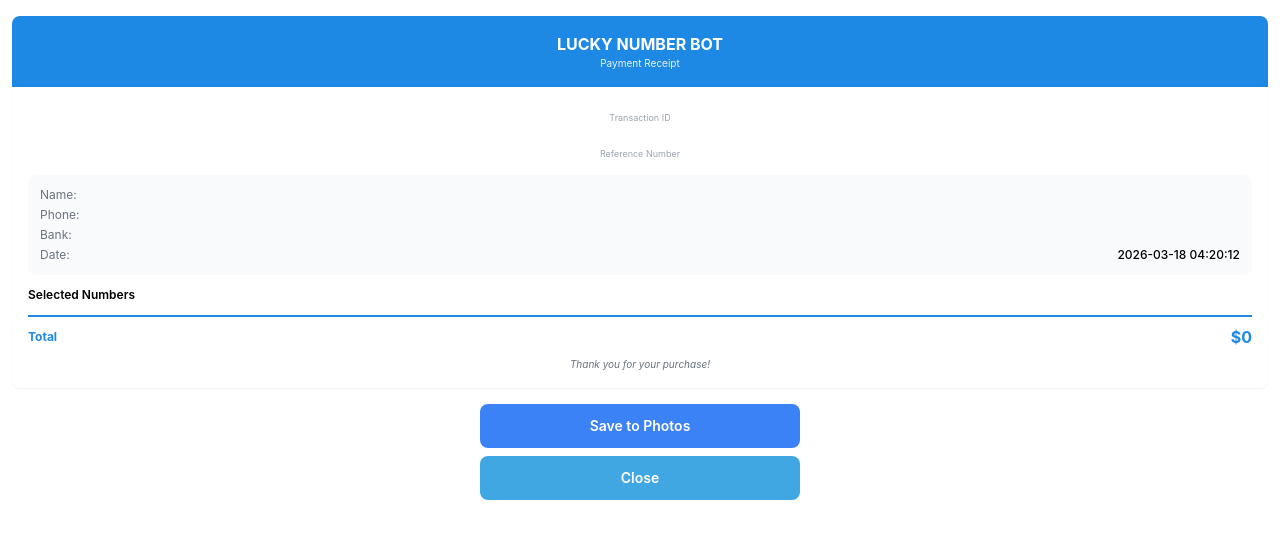
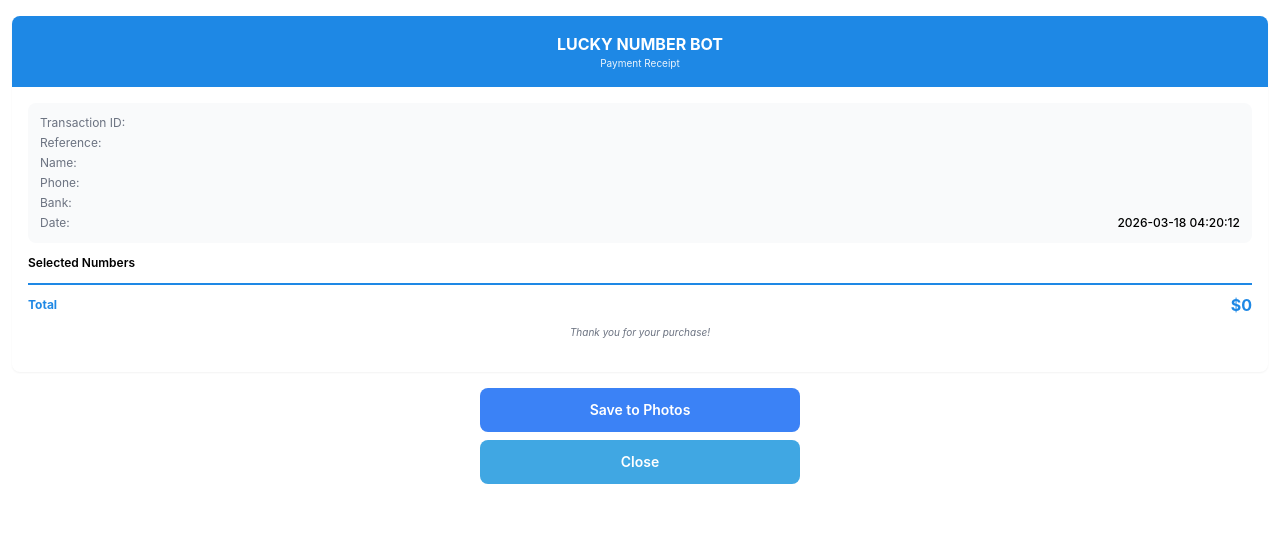
Before and after one commit to chheunseangmeng/Number-Bot, a Vue app: page /receipt in a window 1280 px wide. Shown: the top 538 px of the page. Built offline with nearby package versions, Linux system fonts and the light colour scheme.

Commit message:
Fix: Updated padding thank you message v2

```diff
--- a/src/views/ReceiptView.vue
+++ b/src/views/ReceiptView.vue
@@ -15,20 +15,17 @@
 
         <!-- Body -->
         <div class="p-4">
-          <!-- Transaction ID -->
-          <div class="text-center mb-3">
-            <span class="text-[9px] text-gray-400">Transaction ID</span>
-            <p class="font-mono text-xs font-bold">{{ transactionId }}</p>
-          </div>
 
-          <!-- Reference Number -->
-          <div class="text-center mb-3">
-            <span class="text-[9px] text-gray-400">Reference Number</span>
-            <p class="font-mono text-xs font-bold">{{ referenceNumber }}</p>
-          </div>
-
-          <!-- User Info -->
+          <!-- User Info + Transaction + Reference -->
           <div class="bg-gray-50 p-3 rounded-lg mb-3 space-y-1">
+            <div class="flex justify-between text-xs">
+              <span class="text-gray-500">Transaction ID:</span>
+              <span class="font-medium font-mono">{{ transactionId }}</span>
+            </div>
+            <div class="flex justify-between text-xs">
+              <span class="text-gray-500">Reference:</span>
+              <span class="font-medium font-mono">{{ referenceNumber }}</span>
+            </div>
             <div class="flex justify-between text-xs">
               <span class="text-gray-500">Name:</span>
               <span class="font-medium">{{ userFullName }}</span>
@@ -68,7 +65,7 @@
               <span class="font-bold text-[#1e88e5] text-xs">Total</span>
               <span class="font-bold text-base text-[#1e88e5]">${{ amount }}</span>
             </div>
-            <p class="text-center text-[10px] text-gray-500 mt-1 italic">Thank you for your purchase!</p>
+            <p class="text-center text-[10px] text-gray-500 mt-1 italic pb-4">Thank you for your purchase!</p>
           </div>
         </div>
       </div>
@@ -122,12 +119,19 @@ const submittedAt = ref('')
 // Detect iOS only
 const isIOS = /iPad|iPhone|iPod/.test(navigator.userAgent) && !window.MSStream
 
+// Generate reference number with letters and numbers
+const generateReference = () => {
+  const chars = 'ABCDEFGHIJKLMNOPQRSTUVWXYZ0123456789'
+  const random = Array.from({ length: 6 }, () => chars[Math.floor(Math.random() * chars.length)]).join('')
+  return 'REF-' + random
+}
+
 onMounted(() => {
   const lastTxn = sessionStorage.getItem('lastTransaction')
   if (lastTxn) {
     const data = JSON.parse(lastTxn)
     transactionId.value = data.transaction_id || 'N/A'
-    referenceNumber.value = 'REF' + Date.now().toString().slice(-8)
+    referenceNumber.value = generateReference()
     games.value = data.games || []
     amount.value = data.amount || 0
     bankName.value = data.bank_name || 'N/A'
@@ -163,7 +167,7 @@ const saveImage = async () => {
       const file = new File([blob], `receipt_${transactionId.value}.png`, { type: 'image/png' })
 
       if (isIOS && navigator.share && navigator.canShare({ files: [file] })) {
-        // iOS only → native share
+        // iOS only → native share sheet
         await navigator.share({
           files: [file],
           title: 'Payment Receipt',
```
